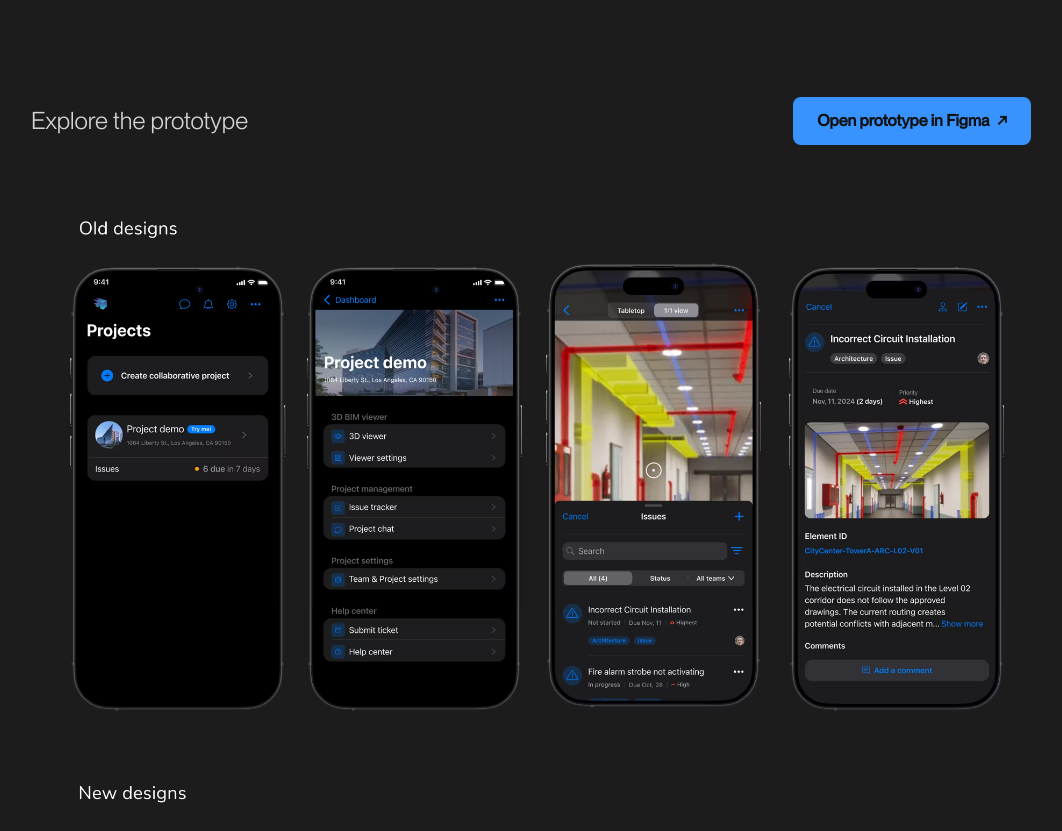
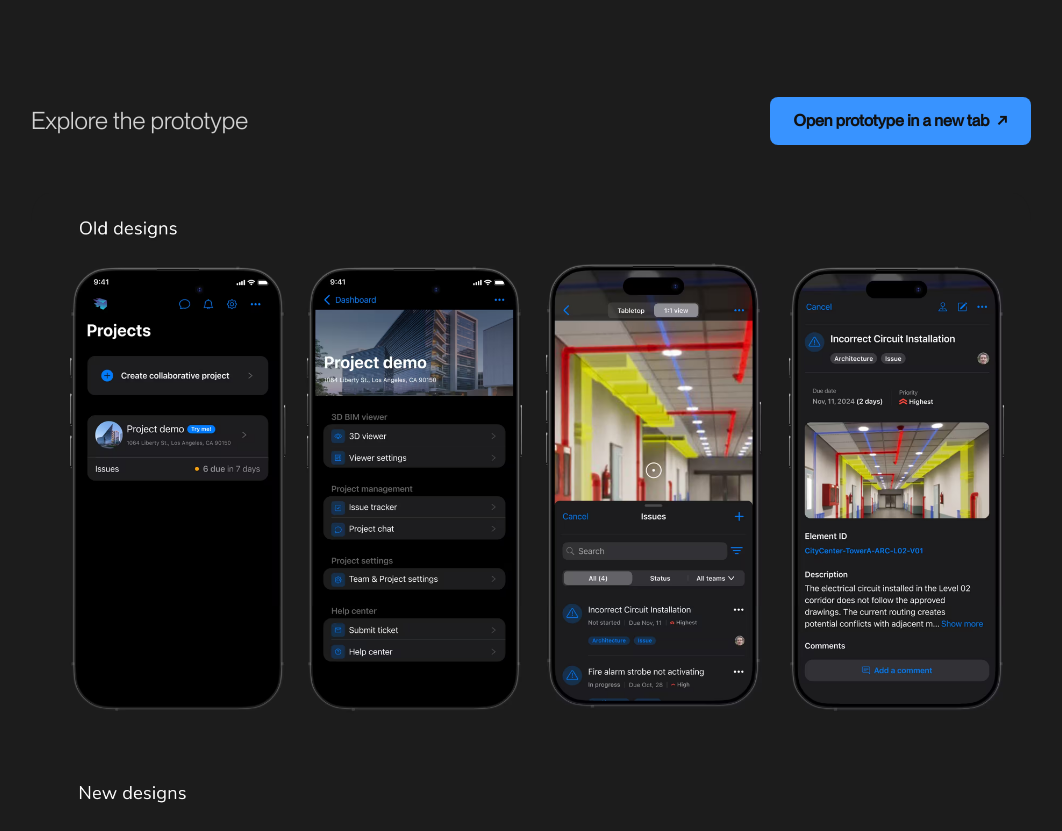
Before and after one commit to marceldpr/Portfolio, a website built with Vite: page work/tidalhaus/index.html in a window 1280 px wide. Shown: the part 6630-7461 px from the top of the page, without its empty margins (109-1171 px from the left). Built offline with nearby package versions, Linux system fonts and the light colour scheme.

Commit message:
Update TidalHaus prototype button label

```diff
--- a/work/tidalhaus/index.html
+++ b/work/tidalhaus/index.html
@@ -36,7 +36,7 @@
 <div class="prj_container"><div class="main_div"><h4 class="main_h4">I gave two different products a shared structure</h4><p class="prj_paragraph">When TruScope expanded into sheet management, I explored how other platforms housed distinct tools within a single product. The answer wasn't to make the AR and document experiences look identical. It was to make navigation, structure, and the relationships between product areas predictable.</p><p class="prj_paragraph">I designed around a shared foundation while allowing each experience to preserve interaction patterns users already understood. That balanced the familiarity the business needed in a new market with continuity for existing TruScope users and a maintainable system for a small team.</p></div><section class="tidal-prototype" aria-labelledby="tidal-prototype-title">
   <div class="tidal-prototype-header">
     <h3 id="tidal-prototype-title">Explore the prototype</h3>
-    <a href="https://www.figma.com/proto/8mJG3Gp2qZJPZdxuTzqdTm/Prototypes?node-id=17931-15475&amp;viewport=234%2C134%2C0.22&amp;scaling=scale-down&amp;content-scaling=fixed&amp;starting-point-node-id=17931%3A15475&amp;page-id=17926%3A9482" target="_blank" rel="noopener noreferrer">Open prototype in Figma <span aria-hidden="true">↗</span></a>
+    <a href="https://www.figma.com/proto/8mJG3Gp2qZJPZdxuTzqdTm/Prototypes?node-id=17931-15475&amp;viewport=234%2C134%2C0.22&amp;scaling=scale-down&amp;content-scaling=fixed&amp;starting-point-node-id=17931%3A15475&amp;page-id=17926%3A9482" target="_blank" rel="noopener noreferrer">Open prototype in a new tab <span aria-hidden="true">↗</span></a>
   </div>
 </section>
 <img class="prj_img" src="/assets/img/tidal_02.avif" width="1000" alt="TruScope before and after the redesign: original AR screens, followed by the new dark AR and light sheet-management experiences." sizes="100vw" loading="lazy" style="border-radius:1.8%"/></div>
```
